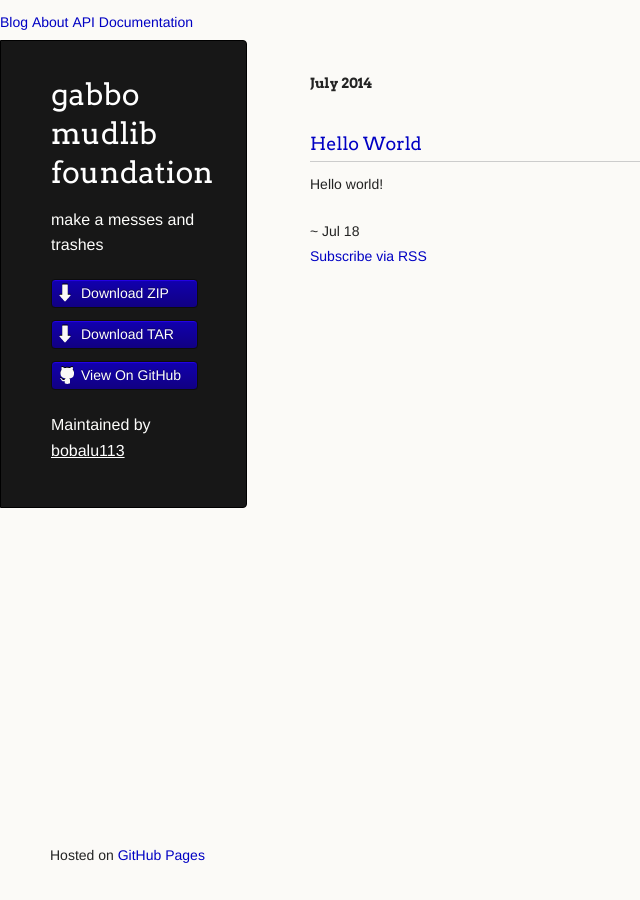
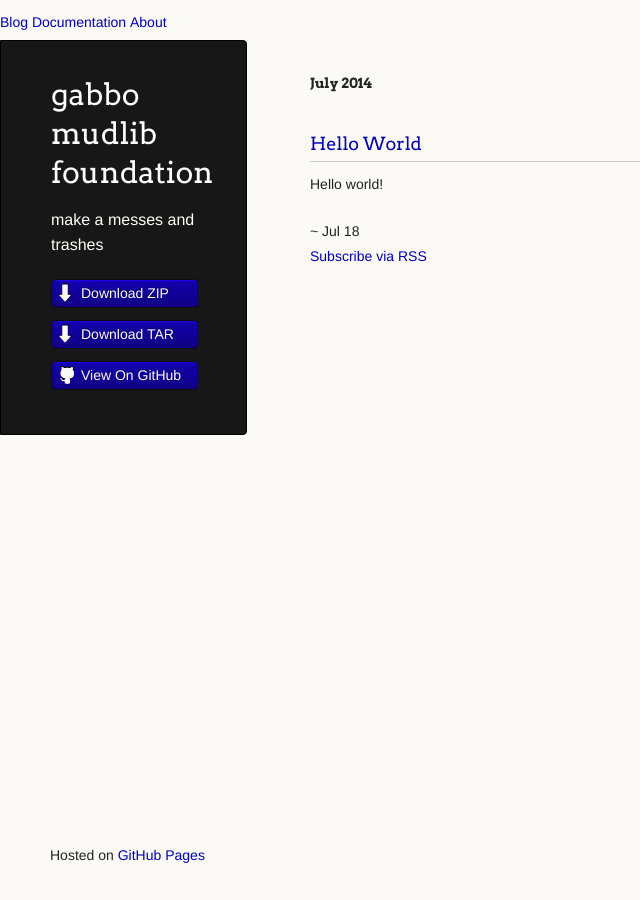
Before and after one commit to bobalu113/gabbo, a Jekyll site: the page built from index.html, in a window 1280 px wide. Shown: the whole page, without its empty margins (0-640 px from the left). Built offline with Jekyll 4.4.1, drawn with Linux system fonts in a browser that asks for light colours; Markdown is read by kramdown in place of the engine named in the settings.

Commit message:
Update default.html

```diff
--- a/_layouts/default.html
+++ b/_layouts/default.html
@@ -24,13 +24,11 @@
           <li class="download"><a class="buttons" href="https://github.com/bobalu113/gabbo/tarball/master">Download TAR</a></li>
           <li><a class="buttons github" href="https://github.com/bobalu113/gabbo">View On GitHub</a></li>
         </ul>
-
-        <p class="header">Maintained by <a class="header name" href="https://github.com/bobalu113">bobalu113</a></p>
       </header>
       <nav>
         <a class="{% if page.section == "blog" %}active{% endif %}" href="{{site.baseurl}}/">Blog</a>
+        <a class="{% if page.section == "docs" %}active{% endif %}"href="{{site.baseurl}}/docs/mudlib">Documentation</a>
         <a class="{% if page.url == "about/" %}active{% endif %}" href="{{site.baseurl}}/about">About</a>
-        <a href="{{site.baseurl}}/mudlib">API Documentation</a>
       </nav>
       <section>
         {{ content }}
```
